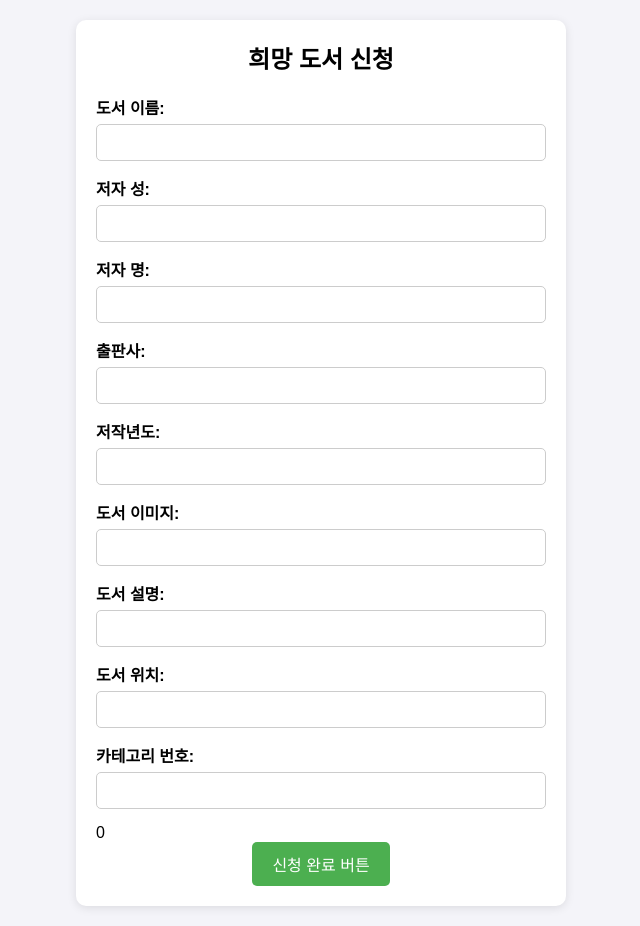
After one commit to Mokki0701/UFC, a Spring app: page /lib/book/bookStore in a window 1280 px wide. The commit adds this page. Shown: the whole page, without its empty margins (319-959 px from the left). Run offline with Thymeleaf, Linux system fonts and the light colour scheme; the template is opened without the code that fills it, so the values that code supplies are empty; some of the project's set-up classes (security, data sources, template engines, error pages and the like) are left out, and stand-ins take their place.

Commit message:
버그 끝

```diff
--- a/UFC/src/main/java/edu/kh/cooof/lib/book/controller/BookController.java
+++ b/UFC/src/main/java/edu/kh/cooof/lib/book/controller/BookController.java
@@ -1,6 +1,7 @@
 package edu.kh.cooof.lib.book.controller;
 
 import java.util.ArrayList;
+import java.util.Collections;
 import java.util.HashMap;
 import java.util.List;
 import java.util.Map;
@@ -145,6 +146,11 @@ public class BookController {
 		model.addAttribute("ageStatistics", paramMap.get("ageStatistics"));
 		model.addAttribute("yearStatistics", paramMap.get("yearStatistics"));
 
+		model.addAttribute("yearStatisticsMax",Collections.max((List<Integer>) paramMap.get("yearStatistics")));
+		model.addAttribute("yearStatisticsMin",Collections.min((List<Integer>) paramMap.get("yearStatistics")));
+		model.addAttribute("ageStatisticsMax",Collections.max((List<Integer>) paramMap.get("ageStatistics")));
+		model.addAttribute("ageStatisticsMin",Collections.min((List<Integer>) paramMap.get("ageStatistics")));
+
 		return "lib/book/bookDetail";
 	}
 
--- a/UFC/src/main/java/edu/kh/cooof/lib/book/model/dto/Book.java
+++ b/UFC/src/main/java/edu/kh/cooof/lib/book/model/dto/Book.java
@@ -26,6 +26,7 @@ public class Book {
 	private int lrFlag;
 	private int catNo;
 	private int bookLikeNum;
+	private int bookDelFl;
 
 
 }
--- a/UFC/src/main/java/edu/kh/cooof/lib/book/model/mapper/BookLoanMapper.java
+++ b/UFC/src/main/java/edu/kh/cooof/lib/book/model/mapper/BookLoanMapper.java
@@ -6,6 +6,7 @@ import java.util.Map;
 import org.apache.ibatis.annotations.Mapper;
 import org.apache.ibatis.session.RowBounds;
 
+import edu.kh.cooof.lib.book.model.dto.Book;
 import edu.kh.cooof.lib.book.model.dto.LoanBook;
 import edu.kh.cooof.lib.book.model.dto.NewBook;
 import edu.kh.cooof.lib.book.model.dto.RentBook;
@@ -61,4 +62,6 @@ public interface BookLoanMapper {
 
 	void transmitMessage(Map<String, Integer> map);
 
+	int storeBook(Book storeBook);
+
 }
--- a/UFC/src/main/java/edu/kh/cooof/lib/book/model/service/BookLoanService.java
+++ b/UFC/src/main/java/edu/kh/cooof/lib/book/model/service/BookLoanService.java
@@ -3,6 +3,7 @@ package edu.kh.cooof.lib.book.model.service;
 import java.util.List;
 import java.util.Map;
 
+import edu.kh.cooof.lib.book.model.dto.Book;
 import edu.kh.cooof.lib.book.model.dto.LoanBook;
 
 public interface BookLoanService {
@@ -33,6 +34,8 @@ public interface BookLoanService {
 
 	Map<String, Object> queryExtendList(int cp, String query);
 
+	int storeBook(Book storeBook);
+
 
 
 }
--- a/UFC/src/main/resources/static/js/lib/bookDetail.js
+++ b/UFC/src/main/resources/static/js/lib/bookDetail.js
@@ -29,16 +29,19 @@ function updateChart(type) {
 
         const bar = document.getElementById(`bar-${index}`);
 
+        let heightPercent = 0;
+
         if(type === 'age'){
             document.getElementsByClassName(`bar-label`)[index].innerText = 10*index + "대";
             document.getElementsByClassName(`loan-label`)[index].innerText = 10*index + "대";
+            heightPercent = (loanCount / ageStatisticsMax) * 100;
         }
         else{
             document.getElementsByClassName(`bar-label`)[index].innerText = 2015 + index;
             document.getElementsByClassName(`loan-label`)[index].innerText = 2015 + index;
+            heightPercent = (loanCount / yearStatisticsMax) * 100;
         }
 
-        const heightPercent = (loanCount / 3) * 100;
         bar.style.height = `${heightPercent}%`;
 
         const loan = document.getElementById(`loan-${index}`);
--- a/UFC/src/main/resources/templates/common/main/messageSend.html
+++ b/UFC/src/main/resources/templates/common/main/messageSend.html
@@ -171,6 +171,10 @@
         const messageTitle = document.querySelector("#messageTitle").value;
         const messageContent = document.querySelector("#messageContent").innerText;
 
+        if(messageTitle == "" || messageContent == "") {
+            alert("제목과 내용을 입력하세요.");
+            return;
+        }
 
 
         const obj = {
--- a/UFC/src/main/resources/templates/lib/book/bookDetail.html
+++ b/UFC/src/main/resources/templates/lib/book/bookDetail.html
@@ -194,6 +194,9 @@
         const ageLoanData = /*[[${ageStatistics}]]*/ "나이";
         const yearLoanDate = /*[[${yearStatistics}]]*/ "년도";
 
+        const yearStatisticsMax = /*[[${yearStatisticsMax}]]*/ "년도최대값";
+        const ageStatisticsMax = /*[[${ageStatisticsMax}]]*/ "년도최대값";
+
         const bookNo2 = /*[[${book.bookNo}]]*/ "책 번호";
     </script>
 
--- a/UFC/src/main/resources/templates/lib/book/bookReservation.html
+++ b/UFC/src/main/resources/templates/lib/book/bookReservation.html
@@ -11,7 +11,7 @@
     <div class="container reservationBook" th:fragment="reservationBook">
         <div class="summary">
             <div class="book-count" th:text="|도서 개수 : ${totalCount}개|">도서 개수: 0개</div>
-            <button class="reserve-btn" id="reserveBtn" onclick="reserveBook()">예약하기</button>
+            <button class="reserve-btn" id="reserveBtn" onclick="reserveBook(this)">예약하기</button>
         </div>
 
         <div class="cart-item" th:each="rent : ${rentList}" th:object="${rent}">
--- /dev/null
+++ b/UFC/src/main/resources/templates/lib/book/bookStore.html
@@ -0,0 +1,141 @@
+<!DOCTYPE html>
+<html lang="en">
+<head>
+    <meta charset="UTF-8">
+    <meta name="viewport" content="width=device-width, initial-scale=1.0">
+    <title>Document</title>
+    <style>
+        body {
+            font-family: Arial, sans-serif;
+            background-color: #f4f4f9;
+            margin: 0;
+            padding: 20px;
+            box-sizing: border-box;
+        }
+        .book-content {
+            background-color: #fff;
+            padding: 20px;
+            border-radius: 10px;
+            box-shadow: 0 2px 10px rgba(0, 0, 0, 0.1);
+            max-width: 450px;
+            margin: auto;
+        }
+        .book-header {
+            font-size: 24px;
+            font-weight: bold;
+            margin-bottom: 20px;
+            text-align: center;
+        }
+        .book-body label {
+            display: block;
+            margin-bottom: 5px;
+            font-weight: bold;
+        }
+        .book-body input {
+            width: 100%;
+            padding: 10px;
+            margin-bottom: 15px;
+            border: 1px solid #ccc;
+            border-radius: 5px;
+            box-sizing: border-box;
+        }
+        .modal-footer {
+            text-align: center;
+        }
+        .modal-footer button {
+            background-color: #4CAF50;
+            color: white;
+            border: none;
+            padding: 10px 20px;
+            text-align: center;
+            text-decoration: none;
+            display: inline-block;
+            font-size: 16px;
+            border-radius: 5px;
+            cursor: pointer;
+        }
+        .modal-footer button:hover {
+            background-color: #45a049;
+        }
+    </style>
+</head>
+<body>
+    <div class="book-content">
+        <div class="book-header" id="hopeTitle">
+            희망 도서 신청
+        </div>
+        <div class="book-body">
+            <label for="bookTitle">도서 이름:</label>
+            <input type="text" id="bookTitle" class="input-field">
+            <label for="authorLastName">저자 성:</label>
+            <input type="text" id="authorLastName" class="input-field">
+            <label for="authorFirstName">저자 명:</label>
+            <input type="text" id="authorFirstName" class="input-field">
+            <label for="publisher">출판사:</label>
+            <input type="text" id="publisher" class="input-field">
+            <label for="madeYear">저작년도:</label>
+            <input type="text" id="madeYear" class="input-field">
+            <label for="bookImg">도서 이미지:</label>
+            <input type="text" id="bookImg" class="input-field">
+            <label for="bookTmi">도서 설명:</label>
+            <input type="text" id="bookTmi" class="input-field">
+            <label for="storageDetail">도서 위치:</label>
+            <input type="text" id="storageDetail" class="input-field">
+            <label for="catNo">카테고리 번호:</label>
+            <input type="text" id="catNo" class="input-field">
+            <span id="bookDelFl">0</span>
+        </div>
+        <div class="modal-footer">
+            <button id="submitBtn" onclick="submitHope(this.value)">신청 완료 버튼</button>
+        </div>
+    </div>
+</body>
+
+<script>
+    function submitHope() {
+        const bookTitle = document.getElementById('bookTitle').value;
+        const authorLastName = document.getElementById('authorLastName').value;
+        const authorFirstName = document.getElementById('authorFirstName').value;
+        const bookPublisher = document.getElementById('publisher').value;
+        const bookYear = document.getElementById('madeYear').value;
+        const bookImg = document.getElementById('bookImg').value;
+        const bookTmi = document.getElementById('bookTmi').value;
+        const storageDetail = document.getElementById('storageDetail').value;
+        const catNo = document.getElementById('catNo').value;
+        const bookDelFl = document.getElementById('bookDelFl').innerText;
+
+        const requestData = {
+            bookTitle,
+            authorLastName,
+            authorFirstName,
+            bookPublisher,
+            bookYear,
+            bookImg,
+            bookTmi,
+            storageDetail,
+            catNo,
+            bookDelFl
+        };
+
+        fetch('/loan/store', {
+            method: 'POST',
+            headers: {
+                'Content-Type': 'application/json'
+            },
+            body: JSON.stringify(requestData)
+        })
+        .then(response => response.text())
+        .then(data => {
+            if(data > 0){
+                alert("데이터베이스에 도서 입고 완료");
+                window.close();
+            }
+
+        })
+        .catch((error) => {
+            console.error('Error:', error);
+
+        });
+    }
+    </script>
+</html>
```
Also changed, not shown: UFC/src/main/java/edu/kh/cooof/common/filter/LoginFilter.java (+6 -1 lines), UFC/src/main/java/edu/kh/cooof/lib/book/controller/BookLoanController.java (+17 -0 lines), UFC/src/main/java/edu/kh/cooof/lib/book/model/service/BookLoanServiceImpl.java (+7 -0 lines), UFC/src/main/java/edu/kh/cooof/main/controller/MainController.java (+8 -1 lines), UFC/src/main/resources/mappers/lib/bookLoan-mapper.xml (+14 -0 lines), UFC/src/main/resources/static/js/lib/bookReservation.js (+8 -2 lines), UFC/src/main/resources/templates/lib/member/member.html (+0 -23 lines), UFC/src/main/resources/static/css/lib/bookDetail.css, UFC/src/main/resources/static/js/lib/bookLoan.js.
